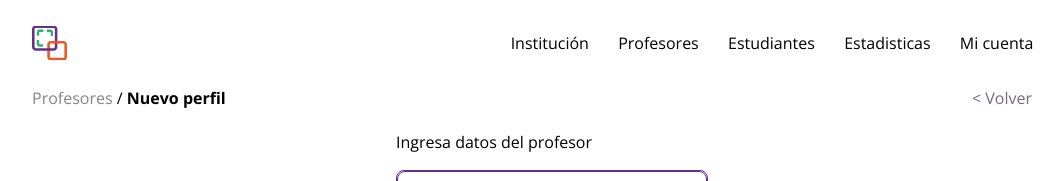
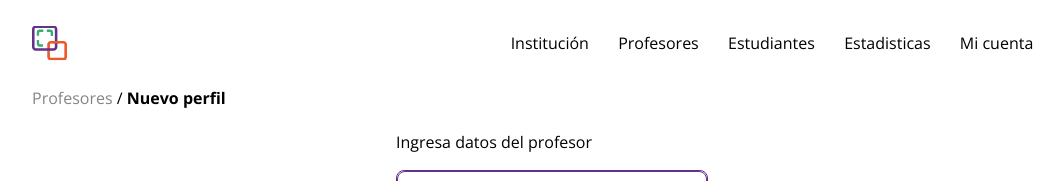
Before and after one commit to sync-ideas/project-frontend, a Next.js app: page /nuevo-profesor in a window 1280 px wide. Shown: the top 181 px of the page, without its empty margins (88-1152 px from the left). Built offline with nearby package versions, Linux system fonts and the light colour scheme.

Commit message:
deleted volver link

```diff
--- a/src/app/nuevo-profesor/page.tsx
+++ b/src/app/nuevo-profesor/page.tsx
@@ -18,15 +18,6 @@ const NewProfessor = () => {
               { hiper: "", text: "Nuevo perfil" },
             ]}
           />
-          <div className="xl:mr-10">
-            <LinkComponent
-              link="/"
-              text="< Volver"
-              decorationColor="green"
-              textColor="purple-disabled"
-              textColorHover="purple"
-            />
-          </div>
         </div>
       </div>
       <ProfForm />
```
